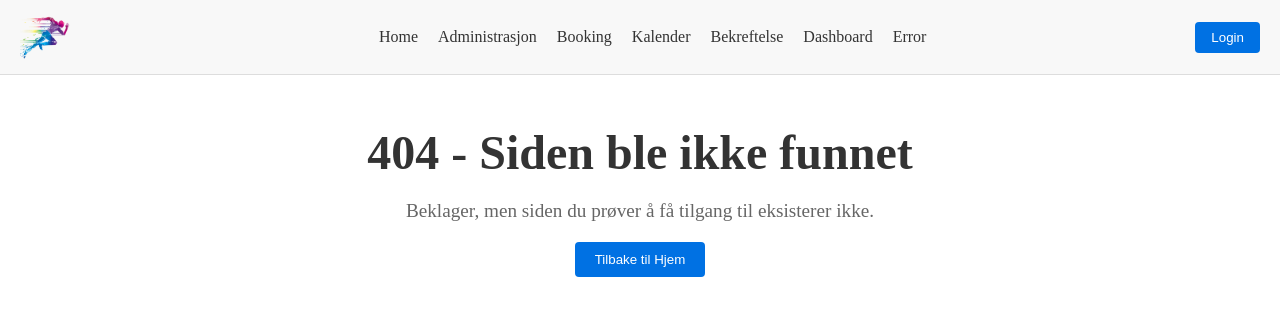
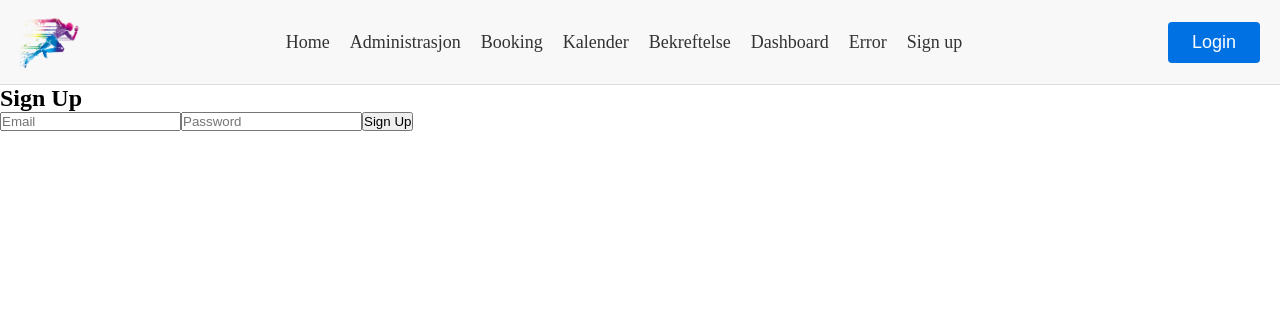
Before and after one commit to Ole994/bookingapp, a React (Vite) app: page /signup in a window 1280 px wide. Before the commit this address had no page. Shown: the top 316 px of the page. Built offline with nearby package versions, Linux system fonts and the light colour scheme.

Commit message:
firebase up and running. Now it is possible to create user

```diff
--- a/package.json
+++ b/package.json
@@ -11,6 +11,7 @@
   },
   "dependencies": {
     "bootstrap": "^5.3.3",
+    "firebase": "^11.0.1",
     "prop-types": "^15.8.1",
     "react": "^18.3.1",
     "react-bootstrap": "^2.10.5",
--- a/src/AppRouter.jsx
+++ b/src/AppRouter.jsx
@@ -1,37 +1,36 @@
 // src/AppRouter.jsx
 import { Suspense, lazy } from 'react';
 import { Route, Routes } from 'react-router-dom';
-// import Navigation from "./pages/nav/Navigation";
+
 const Booking = lazy(() => import('./pages/booking/Booking'));
 const Calendar = lazy(() => import('./pages/calendar/Calendar'));
 const Confirmation = lazy(() => import('./pages/confirmation/Confirmation'));
 const Dashboard = lazy(() => import('./pages/dashboard/Dashboard'));
 const ErrorPage = lazy(() => import('./pages/error/Error'));
-const Login = lazy(() => import('././component/login/Login')); // Importer Login-siden
+const Login = lazy(() => import('./component/login/Login'));
 const Logout = lazy(() => import('./pages/logout/Logout'));
 const Profile = lazy(() => import('./pages/profile/Profile'));
 const Administration = lazy(() => import('./pages/administration/Administration'));
 const Home = lazy(() => import('./pages/home/Home'));
+const SignUp = lazy(() => import('./component/signup/SignUp'));
 
 const AppRouter = () => {
   return (
-    <>
-      {/* <Navigation /> */}
     <Suspense fallback={<div>Loading...</div>}>
       <Routes>
         <Route path="/" element={<Home />} />
-          <Route path="dashboard" element={<Dashboard />} />
+        <Route path="/dashboard" element={<Dashboard />} />
         <Route path="/booking" element={<Booking />} />
         <Route path="/calendar" element={<Calendar />} />
         <Route path="/confirmation" element={<Confirmation />} />
-          <Route path="/login" element={<Login />} /> {/* Legg til Login-ruten */}
+        <Route path="/login" element={<Login />} />
         <Route path="/logout" element={<Logout />} />
         <Route path="/profile" element={<Profile />} />
         <Route path="/administration" element={<Administration />} />
         <Route path="*" element={<ErrorPage />} />
+        <Route path="/signup" element={<SignUp />} />
       </Routes>
     </Suspense>
-    </>
   );
 };
 
--- /dev/null
+++ b/src/component/signup/SignUp.jsx
@@ -0,0 +1,55 @@
+// src/component/signup/SignUp.jsx
+import { useState } from 'react';
+import { auth } from '../../firebaseConfig';
+import { createUserWithEmailAndPassword } from 'firebase/auth';
+
+const SignUp = () => {
+  const [email, setEmail] = useState('');
+  const [password, setPassword] = useState('');
+  const [error, setError] = useState(null);
+  const [success, setSuccess] = useState(null); // Ny state for suksessmelding
+
+  const handleSignUp = async (e) => {
+    e.preventDefault();
+    setError(null); // Tilbakestiller error ved hver innsending
+    setSuccess(null); // Tilbakestiller suksessmelding ved hver innsending
+
+    try {
+      await createUserWithEmailAndPassword(auth, email, password);
+      setSuccess('User registered successfully!'); // Setter suksessmeldingen
+      console.log('User registered successfully');
+    } catch (error) {
+      console.error('Error signing up:', error.message);
+      setError(error.message); // Setter feilmeldingen
+    }
+  };
+
+  return (
+    <div>
+      <h2>Sign Up</h2>
+
+      {error && <p style={{ color: 'red' }}>{error}</p>} {/* Viser feilmeldingen */}
+      {success && <p style={{ color: 'green' }}>{success}</p>} {/* Viser suksessmeldingen */}
+
+      <form onSubmit={handleSignUp}>
+        <input
+          type="email"
+          placeholder="Email"
+          value={email}
+          onChange={(e) => setEmail(e.target.value)}
+          required
+        />
+        <input
+          type="password"
+          placeholder="Password"
+          value={password}
+          onChange={(e) => setPassword(e.target.value)}
+          required
+        />
+        <button type="submit">Sign Up</button>
+      </form>
+    </div>
+  );
+};
+
+export default SignUp;
--- a/src/css/main.css
+++ b/src/css/main.css
@@ -1,4 +1,7 @@
-*{
-
-margin: 0;
-}
+* {
+    list-style-type: none;
+    text-decoration: none;
+    margin: 0;
+    padding: 0;
+    box-sizing: border-box;
+  }
--- /dev/null
+++ b/src/firebaseConfig.js
@@ -0,0 +1,33 @@
+// src/firebaseConfig.js
+import { initializeApp } from "firebase/app";
+import { getFirestore } from "firebase/firestore";
+import { getAuth } from "firebase/auth";
+import { getAnalytics } from "firebase/analytics";
+
+// Firebase-konfigurasjon
+const firebaseConfig = {
+  apiKey: "AIzaSyBf-UV2wzdvuGdUdAb4dUVKQln6hYJWtJY",
+  authDomain: "bookingpage-bef4a.firebaseapp.com",
+  projectId: "bookingpage-bef4a",
+  storageBucket: "bookingpage-bef4a.appspot.com",
+  messagingSenderId: "676485037932",
+  appId: "1:676485037932:web:91736d92b774a628a23d49",
+  measurementId: "G-6JTVF4PKK8" // Valgfritt, kun hvis du bruker Google Analytics
+};
+
+// Initialiser Firebase
+const app = initializeApp(firebaseConfig);
+
+// Initialiser Firestore (for database)
+//firestore: Til databaseoperasjoner som brukes i SignUp.jsx
+const firestore = getFirestore(app);
+
+// Initialiser Firebase Authentication
+//auth: Til autentisering, som brukes i SignUp.jsx.
+const auth = getAuth(app);
+
+// Initialiser Analytics
+//analytics: spore bruksdata med Google Analytics.
+const analytics = getAnalytics(app);
+
+export { firestore, auth, analytics };
--- a/src/main.jsx
+++ b/src/main.jsx
@@ -1,4 +1,3 @@
-// src/main.jsx
 // src/main.jsx
 import React from 'react';
 import ReactDOM from 'react-dom/client';
@@ -6,8 +5,6 @@ import App from './App';
 import { BrowserRouter } from 'react-router-dom';
 import { AuthProvider } from './context/AuthContext'; // Importer AuthProvider
 
-
-// Pakk appen med AuthProvider og BrowserRouter for kontekst og ruter
 ReactDOM.createRoot(document.getElementById('root')).render(
   <React.StrictMode>
     <BrowserRouter>
--- a/src/pages/home/Home.jsx
+++ b/src/pages/home/Home.jsx
@@ -1,3 +1,5 @@
+
+
 const Home = () => {
   return (
     <div>Home</div>
--- a/src/pages/nav/Navigation.jsx
+++ b/src/pages/nav/Navigation.jsx
@@ -36,6 +36,7 @@ const Navigation = () => {
         <li><Link to="/confirmation">Bekreftelse</Link></li>
         <li><Link to="/dashboard">Dashboard</Link></li>
         <li><Link to="/error">Error</Link></li>
+        <li><Link to="/signup">Sign up</Link></li>
       </ul>
 
       <div className="auth-buttons">
--- a/src/pages/nav/nav.css
+++ b/src/pages/nav/nav.css
@@ -1,4 +1,4 @@
-
+/* Main Navbar Styling */
 .navbar {
   display: flex;
   justify-content: space-between;
@@ -8,12 +8,13 @@
   border-bottom: 1px solid #ddd;
 }
 
-/* Gjør logoen større */
+/* Logo Styling */
 .logo img {
-  height: 50px; /* Endre størrelsen på logoen her */
+  height: 50px; /* Set an appropriate height for the logo */
   width: auto;
 }
 
+/* Desktop Navigation Links */
 .nav-links {
   list-style: none;
   display: flex;
@@ -26,6 +27,7 @@
   font-size: 16px;
 }
 
+/* Authentication Buttons */
 .auth-buttons button {
   background-color: #0071e3;
   color: white;
@@ -33,14 +35,16 @@
   padding: 8px 16px;
   border-radius: 4px;
   cursor: pointer;
+  font-size: 16px;
 }
 
 .auth-buttons button:hover {
   background-color: #005bb5;
 }
 
+/* Hamburger Menu */
 .hamburger {
-  display: none;
+  display: none; /* Hidden by default on larger screens */
   flex-direction: column;
   gap: 5px;
   cursor: pointer;
@@ -52,27 +56,60 @@
   background-color: #333;
 }
 
-/* Responsiv styling */
+/* Responsive Styles */
 @media (max-width: 768px) {
+  /* Show Hamburger Menu */
+  .hamburger {
+    display: flex;
+    z-index: 99; /* Ensures hamburger icon stays on top */
+  }
+
+  /* Hide Desktop Links */
   .nav-links {
     position: absolute;
     top: 60px;
-      left: -100%; /* Skjuler menyen til hamburgeren er trykket */
+    left: -100%; /* Hidden off-screen by default */
     flex-direction: column;
     align-items: center;
     justify-content: center;
     background-color: #f8f8f8;
     width: 100%;
+    padding: 20px 0;
     transition: left 0.3s ease;
     z-index: 9;
   }
 
+  /* Display Mobile Links */
   .nav-links.open {
-      left: 0; /* Viser menyen når "open"-klassen legges til */
+    left: 0; /* Slides into view when "open" class is added */
   }
 
-  .hamburger {
-      display: flex;
-      z-index: 99; /* Viser hamburgeren på små skjermer */
+  /* Responsive Link Styling */
+  .nav-links li a {
+    font-size: 18px; /* Larger font for better readability on mobile */
+    padding: 10px;
+    color: #333;
+  }
+
+  /* Adjust Button Size */
+  .auth-buttons button {
+    padding: 10px 20px;
+    font-size: 18px;
   }
 }
+
+/* Ultra-Wide Screens */
+@media (min-width: 1200px) {
+  .logo img {
+    height: 60px; /* Slightly larger logo */
+  }
+
+  .nav-links li a {
+    font-size: 18px; /* Larger links for readability */
+  }
+
+  .auth-buttons button {
+    padding: 10px 24px;
+    font-size: 18px;
+  }
+}
--- a/vite.config.js
+++ b/vite.config.js
@@ -3,17 +3,14 @@ import { defineConfig } from 'vite';
 import react from '@vitejs/plugin-react-swc';
 
 export default defineConfig({
-  base: '/bookingapp/', // Angi basestien til repositorienavnet
   plugins: [react()],
   build: {
-    target: 'esnext',
-    minify: 'esbuild',
-    sourcemap: false,
     outDir: 'dist',
   },
   server: {
     hmr: {
       overlay: false,
     },
+    historyApiFallback: true, // Legg til denne linjen
   },
 });
```
Also changed, not shown: 1 other file (tests, documents, lock files or other folders). Lines whose indentation alone changed are shown as unchanged.
